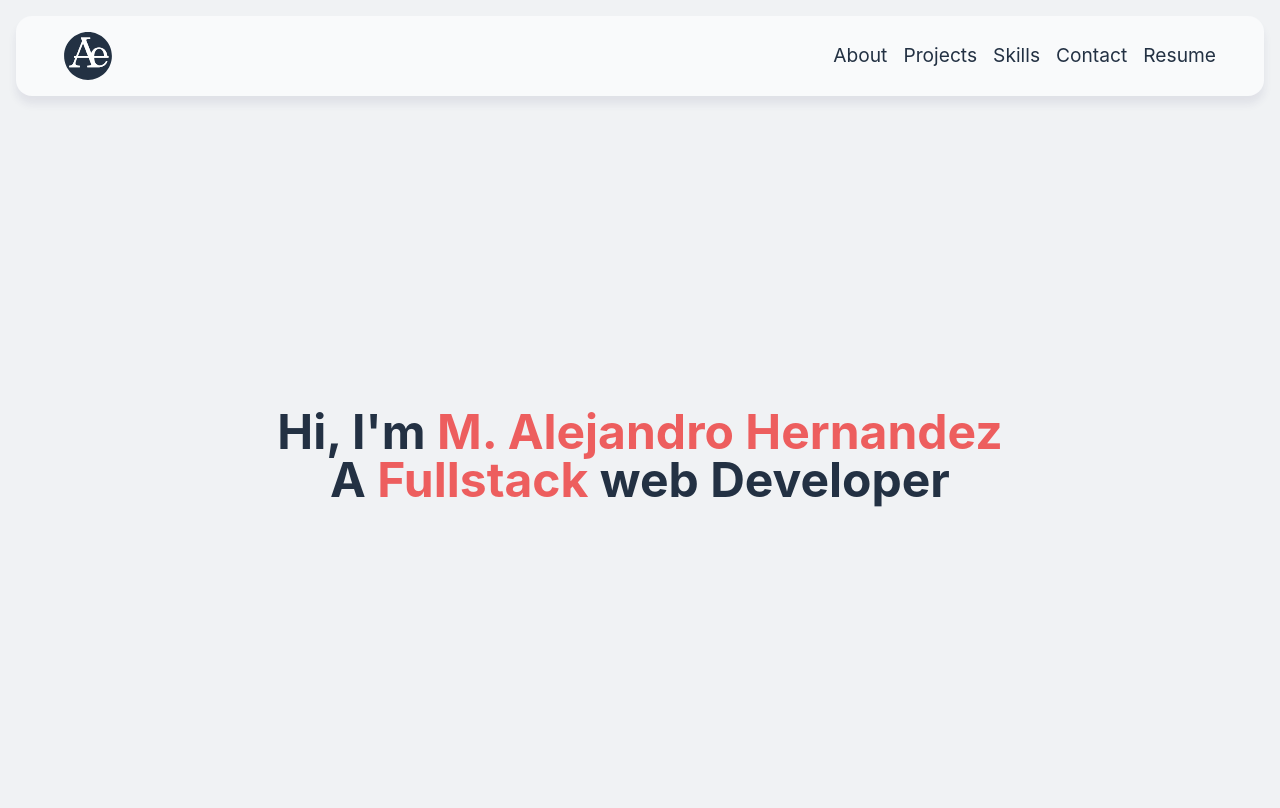
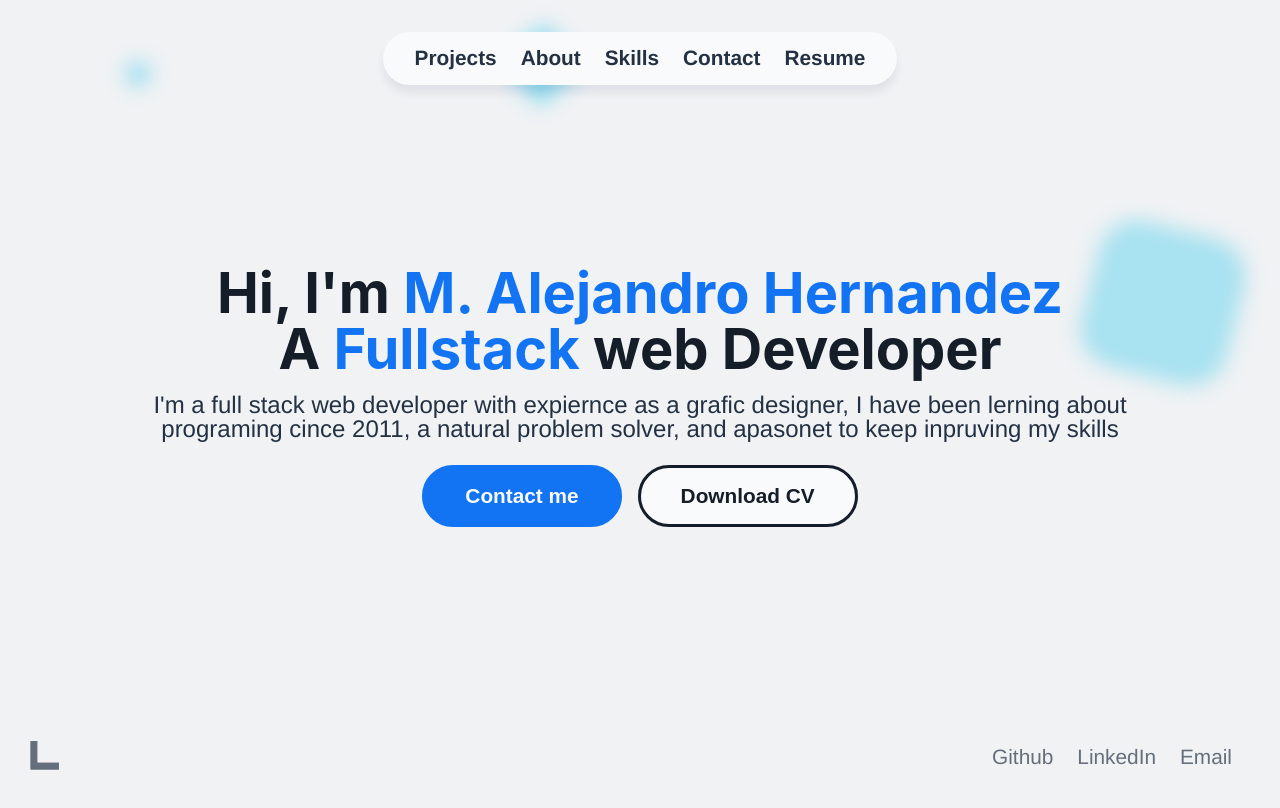
Before and after one commit to AlejandroXVII/portfolio, a React (Vite) app: page / in a window 1280 px wide. Shown: the top 808 px of the page. Built offline with nearby package versions, Linux system fonts and the light colour scheme; a web font is replaced by a local one.

Commit message:
Change buttons, add bg animation and onScroll

```diff
--- a/package.json
+++ b/package.json
@@ -11,6 +11,7 @@
 		"preview": "vite preview"
 	},
 	"dependencies": {
+		"@smakss/react-scroll-direction": "^4.1.0",
 		"prop-types": "^15.8.1",
 		"react": "^18.2.0",
 		"react-dom": "^18.2.0",
--- a/src/App.jsx
+++ b/src/App.jsx
@@ -1,9 +1,34 @@
 import Hero from "./sections/hero";
+import Projects from "./sections/projects";
+import { useState, useEffect, useCallback } from "react";
+const App = () => {
+	const [y, setY] = useState(window.scrollY);
 
-const App = () => {
+	const handleNavigation = useCallback(
+		(e) => {
+			const window = e.currentTarget;
+			if (y > window.scrollY) {
+				console.log("scrolling up");
+			} else if (y < window.scrollY) {
+				console.log("scrolling down");
+			}
+			setY(window.scrollY);
+		},
+		[y]
+	);
+
+	useEffect(() => {
+		setY(window.scrollY);
+		window.addEventListener("scroll", handleNavigation);
+
+		return () => {
+			window.removeEventListener("scroll", handleNavigation);
+		};
+	}, [handleNavigation]);
 	return (
 		<>
 			<Hero />
+			<Projects />
 		</>
 	);
 };
--- /dev/null
+++ b/src/assets/end-section-icon.jsx
@@ -0,0 +1,16 @@
+const EndSectionIcon = () => {
+	return (
+		<>
+			<svg
+				className="end-section"
+				xmlns="http://www.w3.org/2000/svg"
+				viewBox="0 0 24 24"
+			>
+				<title>chevron-down</title>
+				<path d="M7.41,8.58L12,13.17L16.59,8.58L18,10L12,16L6,10L7.41,8.58Z" />
+			</svg>
+		</>
+	);
+};
+
+export default EndSectionIcon;
--- a/src/index.css
+++ b/src/index.css
@@ -128,14 +128,15 @@ body {
 }
 
 :root {
-	font-family: "General Sans", Inter, system-ui, Avenir, Helvetica, Arial,
-		sans-serif;
+	font-family: Helvetica, Arial, sans-serif;
 
-	--clr-black: hsl(214, 31%, 20%);
-	--clr-light-black: hsl(213, 28%, 37%);
+	--clr-black: hsl(214, 31%, 12%);
+	--clr-light-black: hsl(213, 31%, 20%);
+	--clr-ultra-light-black: hsl(213, 10%, 44%);
 	--clr-dark-white: hsl(213, 15%, 95%);
 	--clr-light-white: hsl(213, 15%, 98%);
-	--clr-principal: hsl(0, 80%, 65%);
+	--clr-principal: hsl(214, 90%, 51%);
+	--clr-light-principal: hsl(214, 90%, 70%);
 
 	--little-shadow: 3px 3px 5px hsl(0, 0%, 0%, 0.2);
 	--mid-shadow: rgba(37, 39, 89, 0.08) 0px 8px 8px 0;
@@ -156,9 +157,11 @@ body {
 			margin: 0.5rem;
 			font-size: 1rem;
 			border: 0;
+			cursor: pointer;
 		}
 		svg {
 			fill: var(--clr-black);
+			height: 3rem;
 		}
 	}
 	#root {
@@ -166,3 +169,15 @@ body {
 		max-width: inherit;
 	}
 }
+.end-section {
+	position: absolute;
+	height: 5rem;
+	bottom: 0;
+	left: 0;
+	fill: var(--clr-ultra-light-black);
+	transform: rotateZ(45deg);
+}
+.section {
+	min-height: inherit;
+	max-width: inherit;
+}
--- a/src/sections/hero.jsx
+++ b/src/sections/hero.jsx
@@ -1,8 +1,9 @@
+import EndSectionIcon from "../assets/end-section-icon";
 import "../styles/hero.css";
 
 const Hero = () => {
 	return (
-		<div className="hero-section">
+		<div className="hero-section section">
 			<Header />
 			<Content />
 		</div>
@@ -12,13 +13,12 @@ const Hero = () => {
 const Header = () => {
 	return (
 		<div className="header">
-			<img src="/ale-dev-logo.svg" alt="" />
 			<ul>
 				<li>
-					<a href="">About</a>
+					<a href="">Projects</a>
 				</li>
 				<li>
-					<a href="">Projects</a>
+					<a href="">About</a>
 				</li>
 				<li>
 					<a href="">Skills</a>
@@ -39,12 +39,46 @@ const Content = () => {
 		<div className="hero-content">
 			<div>
 				<h1>
-					Hi, I'm <span>M. Alejandro Hernandez</span>
+					Hi, I&apos;m <span>M. Alejandro Hernandez</span>
 				</h1>
 				<h1>
 					A <span>Fullstack</span> web Developer
 				</h1>
 			</div>
+
+			<p>
+				I&apos;m a full stack web developer with expiernce as a grafic
+				designer, I have been lerning about programing cince 2011, a
+				natural problem solver, and apasonet to keep inpruving my skills
+			</p>
+			<div className="call-to-action">
+				<button>Contact me</button>
+				<button>Download CV</button>
+			</div>
+			<ul className="links">
+				<li>
+					<a href="">Github</a>
+				</li>
+				<li>
+					<a href="">LinkedIn</a>
+				</li>
+				<li>
+					<a href="">Email</a>
+				</li>
+			</ul>
+			<EndSectionIcon />
+			<ul className="circles">
+				<li></li>
+				<li></li>
+				<li></li>
+				<li></li>
+				<li></li>
+				<li></li>
+				<li></li>
+				<li></li>
+				<li></li>
+				<li></li>
+			</ul>
 		</div>
 	);
 };
--- /dev/null
+++ b/src/sections/projects.jsx
@@ -0,0 +1,12 @@
+import EndSectionIcon from "../assets/end-section-icon";
+import "../styles/projects.css";
+
+const Projects = () => {
+	return (
+		<div className="section">
+			<EndSectionIcon />
+		</div>
+	);
+};
+
+export default Projects;
--- a/src/styles/hero.css
+++ b/src/styles/hero.css
@@ -1,35 +1,39 @@
 .hero-section {
-	display: grid;
-	grid-template-rows: auto 1fr;
-	min-height: inherit;
-	max-width: inherit;
+	display: flex;
+	align-content: center;
+	justify-content: center;
 }
 .header {
+	position: fixed;
 	background-color: var(--clr-light-white);
 	box-shadow: var(--mid-shadow);
-	margin: 1rem;
-	padding: 1rem 3rem;
-	border-radius: var(--radius);
+	padding: 1rem 2rem;
+	border-radius: 100px;
 	display: flex;
 	align-items: center;
-	justify-content: space-between;
+	margin-top: 2rem;
+	gap: 4rem;
 	img {
 		height: 3rem;
 	}
 	ul {
 		display: flex;
-		gap: 1rem;
-		font-size: 1.2rem;
+		gap: 1.5rem;
+		font-size: 1.3rem;
 		li {
 			a {
 				text-decoration: none;
-				color: var(--clr-black);
+				color: var(--clr-light-black);
+				font-weight: 800;
+				position: relative;
 			}
 		}
 	}
 }
 .hero-content {
 	display: flex;
+	flex-flow: column;
+	gap: 1rem;
 	align-items: center;
 	justify-items: center;
 	justify-content: center;
@@ -38,6 +42,184 @@
 		color: var(--clr-principal);
 	}
 	h1 {
-		font-size: 3rem;
+		font-size: 3.5rem;
+		font-family: "General Sans", Inter, system-ui, Avenir;
+	}
+	h1:last-child {
+		font-size: 3.5rem;
+	}
+	p {
+		font-size: 1.5rem;
+		color: var(--clr-light-black);
+		max-width: 75ch;
+	}
+	ul {
+		position: absolute;
+		bottom: 2rem;
+		right: 3rem;
+		display: flex;
+		gap: 1.5rem;
+		font-size: 1.3rem;
+		li {
+			a {
+				text-decoration: none;
+				color: var(--clr-ultra-light-black);
+				position: relative;
+			}
+			a:hover,
+			a:focus {
+				color: var(--clr-black);
+			}
+			a::before {
+				content: "";
+				position: absolute;
+				width: 100%;
+				height: 4px;
+				border-radius: 4px;
+				background-color: #18272f;
+				bottom: -3px;
+				left: 0;
+				transform-origin: right;
+				transform: scaleX(0);
+				transition: transform 0.3s ease-in-out;
+			}
+
+			a:hover::before {
+				transform-origin: left;
+				transform: scaleX(1);
+			}
+		}
+	}
+	button {
+		font-size: 1.3rem;
+		background-color: var(--clr-principal);
+		color: var(--clr-light-white);
+		padding: 1rem 2.5rem;
+		border-radius: 100px;
+		border: 3px solid var(--clr-principal);
+		transition: border-radius 0.5s ease-in-out;
+	}
+	button:last-child {
+		background-color: var(--clr-light-white);
+		color: var(--clr-black);
+		border: 3px solid var(--clr-black);
+	}
+	button:focus {
+		outline: 0.5rem double var(--clr-light-black);
+	}
+	button:hover {
+		border-radius: 0;
+		transition: border-radius 0.5s ease-in-out;
 	}
 }
+
+.circles {
+	filter: blur(10px);
+	z-index: -1;
+	position: absolute;
+	top: 0;
+	left: 0;
+	width: 100%;
+	height: 100%;
+	overflow: hidden;
+}
+
+.circles li {
+	position: absolute;
+	display: block;
+	list-style: none;
+	width: 20px;
+	height: 20px;
+	background: rgba(13, 191, 236, 0.651);
+	animation: animate 25s linear infinite;
+	bottom: -150px;
+}
+
+.circles li:nth-child(1) {
+	left: 25%;
+	width: 80px;
+	height: 80px;
+	animation-delay: 0s;
+}
+
+.circles li:nth-child(2) {
+	left: 10%;
+	width: 20px;
+	height: 20px;
+	animation-delay: 2s;
+	animation-duration: 12s;
+}
+
+.circles li:nth-child(3) {
+	left: 70%;
+	width: 20px;
+	height: 20px;
+	animation-delay: 4s;
+}
+
+.circles li:nth-child(4) {
+	left: 40%;
+	width: 60px;
+	height: 60px;
+	animation-delay: 0s;
+	animation-duration: 18s;
+}
+
+.circles li:nth-child(5) {
+	left: 65%;
+	width: 20px;
+	height: 20px;
+	animation-delay: 0s;
+}
+
+.circles li:nth-child(6) {
+	left: 75%;
+	width: 110px;
+	height: 110px;
+	animation-delay: 3s;
+}
+
+.circles li:nth-child(7) {
+	left: 35%;
+	width: 150px;
+	height: 150px;
+	animation-delay: 7s;
+}
+
+.circles li:nth-child(8) {
+	left: 50%;
+	width: 25px;
+	height: 25px;
+	animation-delay: 15s;
+	animation-duration: 45s;
+}
+
+.circles li:nth-child(9) {
+	left: 20%;
+	width: 15px;
+	height: 15px;
+	animation-delay: 2s;
+	animation-duration: 35s;
+}
+
+.circles li:nth-child(10) {
+	left: 85%;
+	width: 150px;
+	height: 150px;
+	animation-delay: 0s;
+	animation-duration: 11s;
+}
+
+@keyframes animate {
+	0% {
+		transform: translateY(-1300px) rotate(0deg);
+		opacity: 1;
+		border-radius: 0;
+	}
+
+	100% {
+		transform: translateY(100px) rotate(720deg);
+		opacity: 0;
+		border-radius: 50%;
+	}
+}
```
Also changed, not shown: src/styles/projects.css (added), 1 other file (tests, documents, lock files or other folders).
